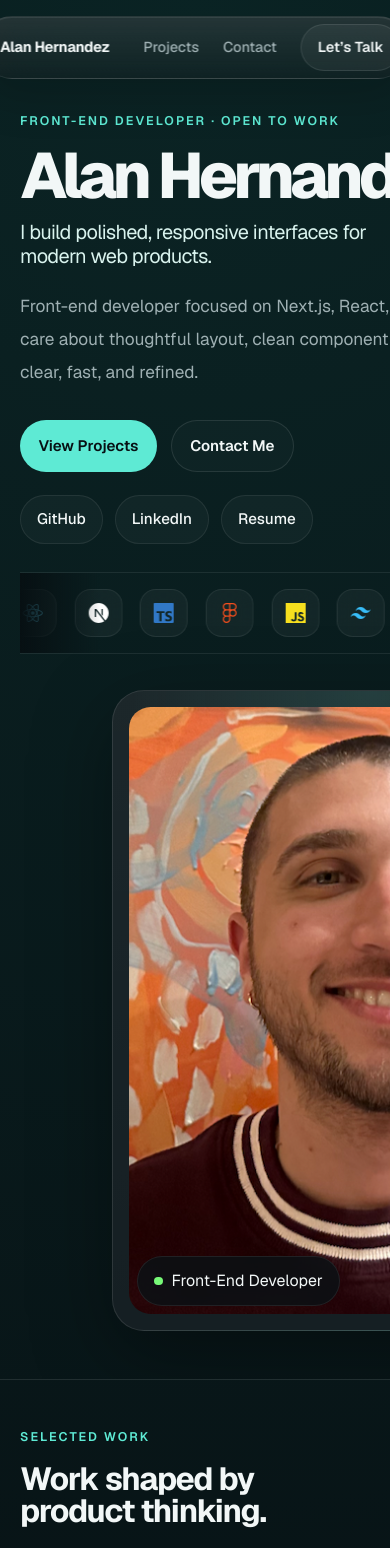
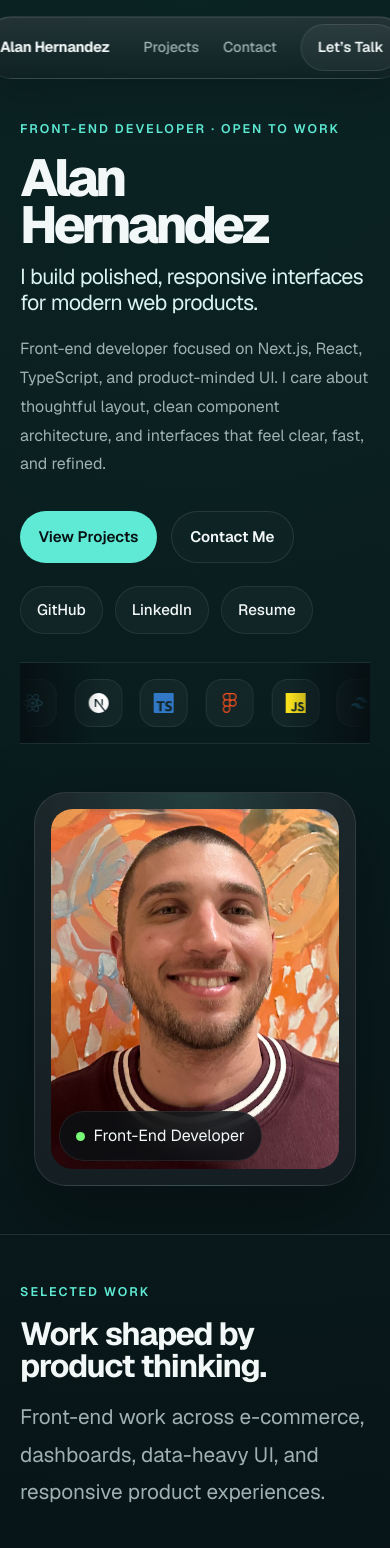
Before and after one commit to Alan23bh/portfolio, a Next.js app: page / in a window 390 px wide. Shown: the top 1548 px of the page. Built offline with nearby package versions, Linux system fonts and the light colour scheme.

Commit message:
chore:polish hero reponsiveness

```diff
--- a/app/globals.css
+++ b/app/globals.css
@@ -93,6 +93,7 @@ body {
   max-width: 62ch;
   color: var(--muted);
   line-height: 1.8;
+  font-size: 1.3rem;
 }
 
 /* ========================================
@@ -277,44 +278,48 @@ body {
 
 .hero-grid {
   display: grid;
-  gap: 2.25rem;
+  /* gap: 2.25rem; */
+  gap: clamp(2rem, 5vw, 4rem);
   align-items: center;
   min-height: auto;
-  padding-block: clamp(7rem, 11vw, 9rem) clamp(3rem, 5vw, 4rem);
+  /* padding-block: clamp(7rem, 11vw, 9rem) clamp(3rem, 5vw, 4rem); */
+  padding-block: clamp(8rem, 14vw, 9rem) clamp(3rem, 6vw, 5rem);
 }
 
 .hero-copy-wrap {
   max-width: 48rem;
+  min-width: 0;
 }
 
 .hero-title {
-  max-width: none;
-  font-size: clamp(4rem, 9vw, 7rem);
+  max-width: 10ch;
+  font-size: clamp(3.25rem, 13vw, 7rem);
   line-height: 0.9;
   letter-spacing: -0.07em;
   font-weight: 750;
 }
 .hero-subtitle {
   margin-top: 1rem;
-  max-width: 28ch;
-  font-size: clamp(1.25rem, 2.2vw, 1.9rem);
-  line-height: 1.2;
+  max-width: 26ch;
+  font-size: clamp(1.35rem, 5vw, 1.9rem);
+  line-height: 1.18;
   letter-spacing: -0.03em;
   color: #d9f3ee;
 }
 
 .hero-copy {
-  margin-top: 1.35rem;
+  margin-top: 1.25rem;
   max-width: 60ch;
   color: var(--muted);
-  font-size: 1.08rem;
-  line-height: 1.9;
+  font-size: clamp(1rem, 3.7vw, 1.2rem);
+  line-height: 1.8;
 }
 .hero-socials {
   display: flex;
   flex-wrap: wrap;
   gap: 0.75rem;
   margin-top: 1.4rem;
+  max-width: 100%;
 }
 
 .hero-actions {
@@ -322,6 +327,7 @@ body {
   flex-wrap: wrap;
   gap: 0.875rem;
   margin-top: 2rem;
+  max-width: 100%;
 }
 
 .hero-meta {
@@ -356,9 +362,9 @@ body {
 .hero-tech-marquee {
   position: relative;
   overflow: hidden;
-
+  width: 100%;
   margin-top: 1.75rem;
-  max-width: 44rem;
+  max-width: min(44rem, 100%);
 
   padding-block: 1rem;
 
@@ -499,6 +505,24 @@ body {
   border-radius: 999px;
   background: rgb(119, 248, 119);
 }
+/* HERO RESPONSIVENESS */
+@media (max-width: 767px) {
+  .hero-grid {
+    padding-top: 7.5rem;
+  }
+
+  .hero-title {
+    max-width: 8ch;
+  }
+
+  .hero-photo-shell {
+    margin-top: 1rem;
+  }
+
+  .hero-photo-card {
+    max-width: 92%;
+  }
+}
 
 /* ========================================
    PROJECTS
@@ -585,6 +609,7 @@ body {
   -webkit-line-clamp: 3;
   -webkit-box-orient: vertical;
   overflow: hidden;
+  font-size: 20px;
 }
 
 .project-tags {
--- a/components/Hero.tsx
+++ b/components/Hero.tsx
@@ -89,7 +89,12 @@ export default function Hero() {
             >
               LinkedIn
             </a>
-            <a href="/resume.pdf" target="_blank" className="hero-social-link">
+            <a
+              href="/Alan_Hernandez_Resume.pdf"
+              target="_blank"
+              rel="noopener noreferrer"
+              className="hero-social-link"
+            >
               Resume
             </a>
           </div>
```
Also changed, not shown: 1 other file (tests, documents, lock files or other folders).
